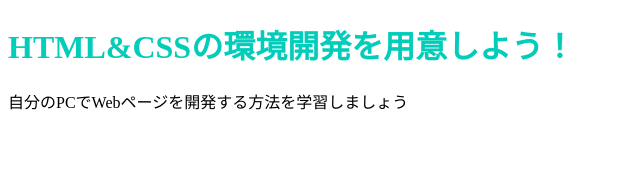
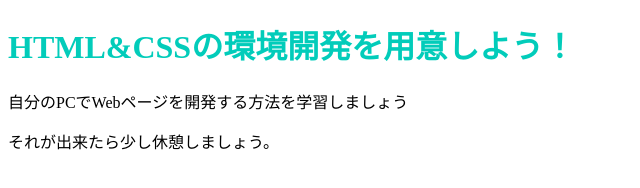
Before and after one commit to shirasu07/shirasu07.github.io, a plain HTML site: page index.html in a window 1280 px wide. Shown: the whole page, without its empty margins (0-640 px from the left). Drawn offline with Linux system fonts and the light colour scheme.

Commit message:
Update index.html

```diff
--- a/index.html
+++ b/index.html
@@ -8,6 +8,7 @@
   <body>
     <h1 class="title">HTML&CSSの環境開発を用意しよう！</h1>
     <p>自分のPCでWebページを開発する方法を学習しましょう</p>
+    <p>それが出来たら少し休憩しましょう。</p>
 
   </body>
 </html>
```
